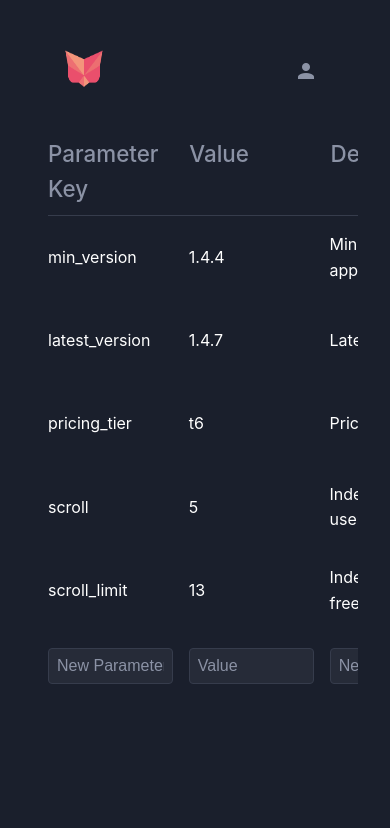
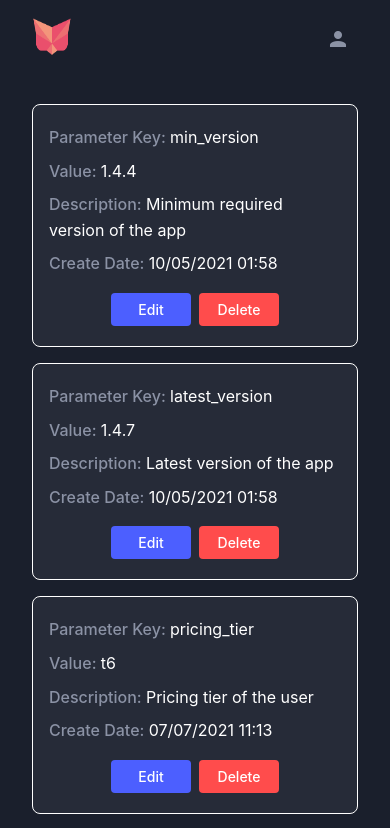
Before and after one commit to HFyilmaz/codeway_case, a Vue app in the folder frontend/: page / in a window 390 px wide. Shown: the top 828 px of the page. Built offline with nearby package versions, Linux system fonts and the light colour scheme.

Commit message:
mobile view

```diff
--- a/frontend/src/views/Home.vue
+++ b/frontend/src/views/Home.vue
@@ -45,7 +45,7 @@
           <div class="col-value">
             <input type="text" v-model="newParam.value" placeholder="Value" />
           </div>
-          <div class="col-desc" style="width: 51%;">
+          <div class="col-desc new-desc">
             <input type="text" v-model="newParam.description" placeholder="New Description" />
           </div>
           <div class="col-actions">
@@ -159,6 +159,11 @@ const addParameter = () => {
   align-items: center;
   padding: 1rem 2rem;
   background-color: #1a1f2c;
+  position: fixed;
+  top: 0;
+  left: 0;
+  right: 0;
+  z-index: 100;
 }
 
 .user-button {
@@ -171,7 +176,7 @@ const addParameter = () => {
 }
 
 .main-content {
-  padding: 2rem 0rem;
+  padding: 5rem 0rem;
 }
 
 .config-table {
@@ -216,6 +221,7 @@ const addParameter = () => {
 .col-key { width: 18%; padding-right: 1rem; }
 .col-value { width: 18%; padding-right: 1rem; }
 .col-desc { width: 36%; padding-right: 1rem; }
+.col-desc.new-desc { width: 51%; padding-right: 1rem; }
 .col-date { width: 15%; padding-right: 1rem; }
 .col-actions { width: 15%; display: flex; gap: 0.5rem; justify-content: flex-end; }
 
@@ -259,13 +265,96 @@ const addParameter = () => {
 }
 
 @media (max-width: 768px) {
-  .main-content {
-    padding: 1rem;
-    overflow-x: auto;
+    .header {
+        position: fixed;
+    }
+
+    .main-content {
+        padding: 3.5rem 0rem;
+    }
+
+    .config-table {
+    min-width: unset;
   }
 
-  .config-table {
-    min-width: 800px;
-  }
+    .table-header {
+        display: none;
+    }
+
+    .table-row {
+        display: flex;
+        flex-direction: column;
+        background: #262b38;
+        margin: 1rem 0rem;
+        padding: 1rem;
+        border-radius: 8px;
+        gap: 0rem;
+        border: 1px solid #ffffff;
+    }
+
+    .col-key,
+    .col-value,
+    .col-desc,
+    .col-date,
+    .col-actions,
+    .col-desc.new-desc {
+        width: 100%;
+        padding: 0.25rem 0;
+    }
+
+    .col-key::before {
+        content: "Parameter Key: ";
+        color: #8b92a5;
+        font-weight: 500;
+    }
+
+    .col-value::before {
+        content: "Value: ";
+        color: #8b92a5;
+        font-weight: 500;
+    }
+
+    .col-desc::before {
+        content: "Description: ";
+        color: #8b92a5;
+        font-weight: 500;
+    }
+
+    .col-date::before {
+        content: "Create Date: ";
+        color: #8b92a5;
+        font-weight: 500;
+    }
+
+    .col-actions {
+        display: flex;
+        justify-content: center;
+        margin-top: 0.5rem;
+    }
+
+    .edit-button,
+    .delete-button {
+        flex: 1;
+        max-width: 80px;
+    }
+
+    .new-parameter {
+        background: transparent;
+        gap: 1rem;
+    }
+
+    .new-parameter input {
+        margin-top: 0.5rem;
+    }
+
+    .new-parameter .col-actions {
+        justify-content: center;
+    }
+
+    .add-button {
+        margin: 0;
+        width: 100%;
+        max-width: 120px;
+    }
 }
 </style>
```
